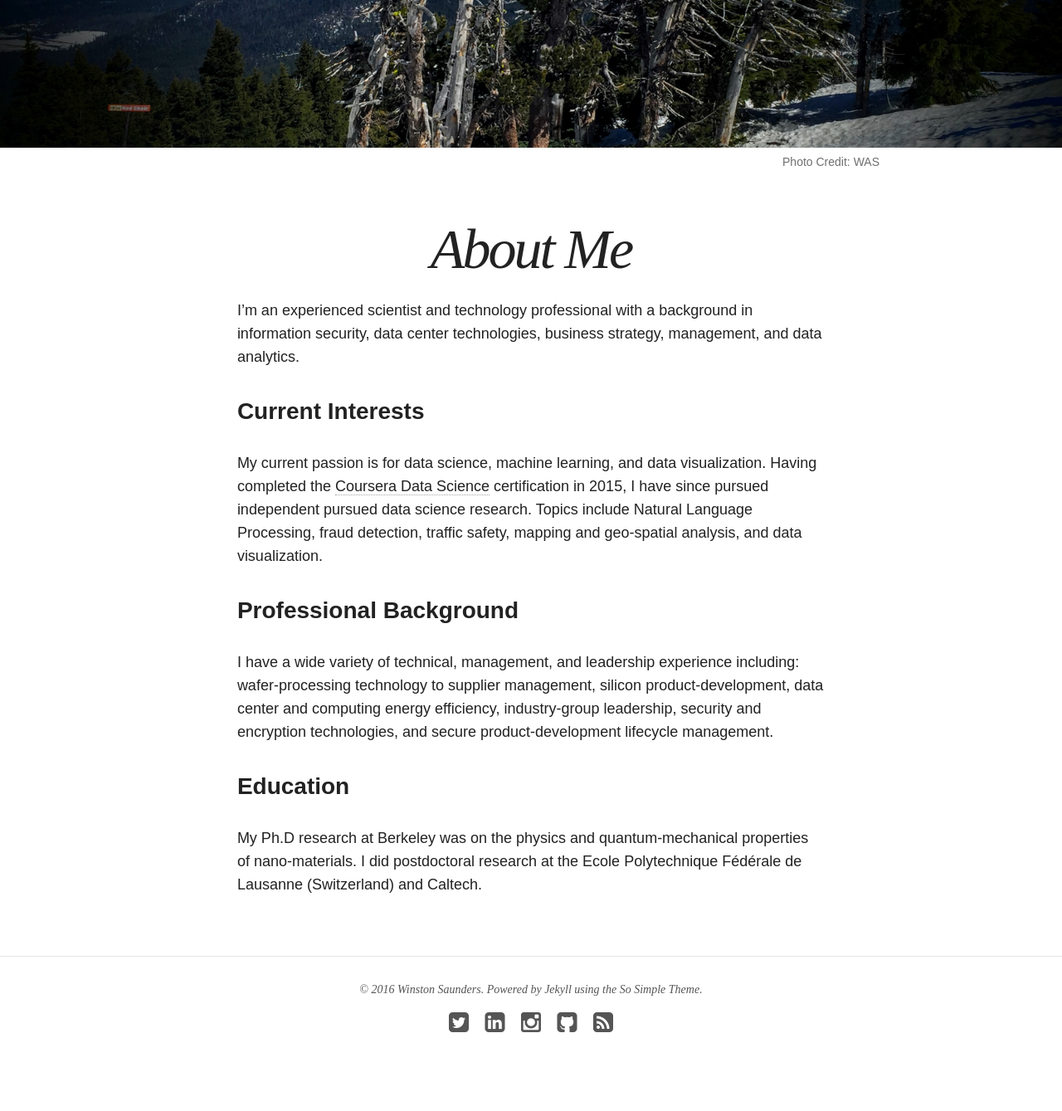
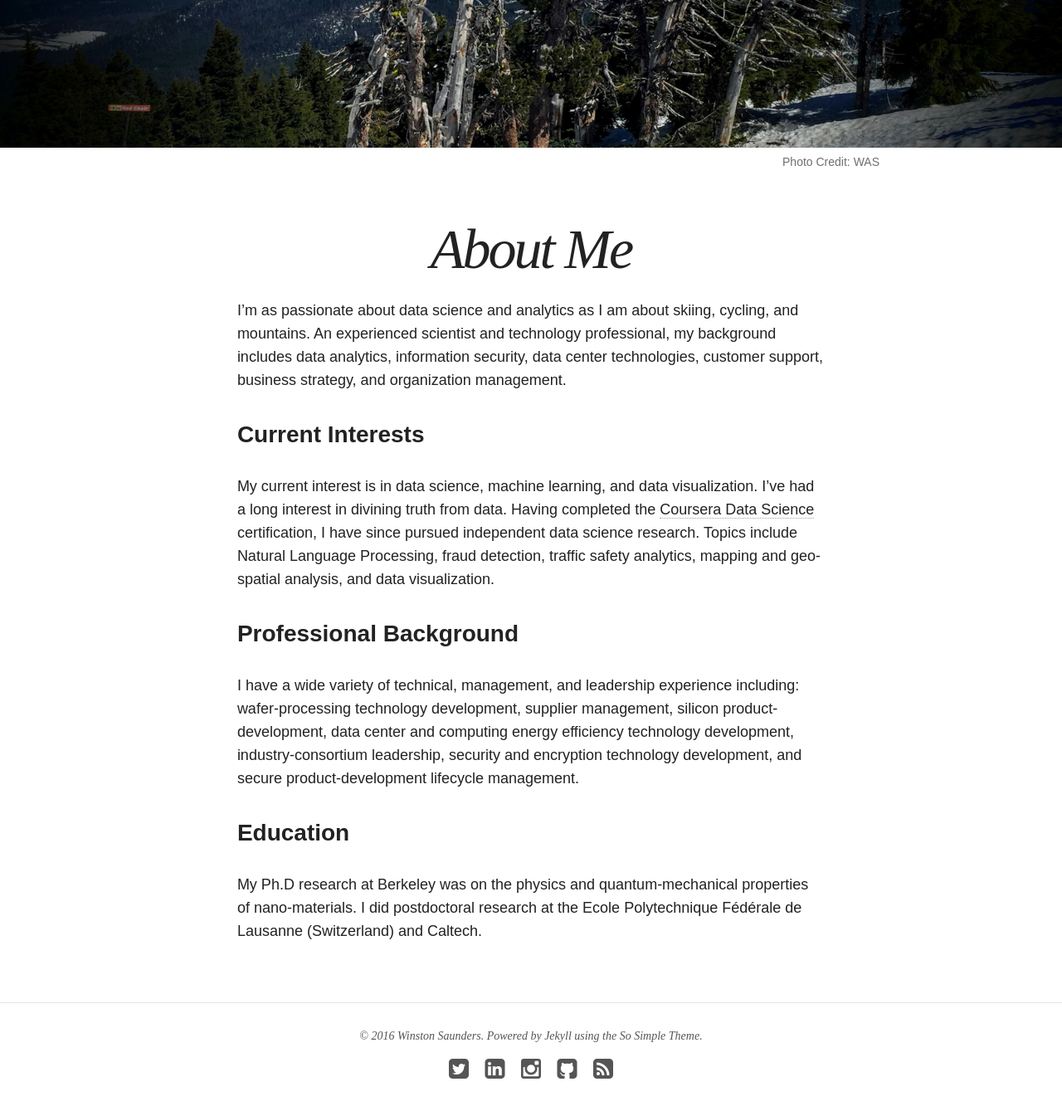
Before and after one commit to ww44ss/ww44ss.github.io, a Jekyll site: the page built from about/index.md, in a window 1280 px wide and 1400 px high, scrolled down 454 px. Shown: the top 1339 px of the window at 83% size. Built offline with Jekyll 4.4.1, drawn with Linux system fonts in a browser that asks for light colours; nearby versions of some CDN libraries.

Commit message:
updated "about"

```diff
--- a/about/index.md
+++ b/about/index.md
@@ -9,14 +9,14 @@ image:
 
 ---
 
-I’m an experienced scientist and technology professional with a background in information security, data center technologies, business strategy, management, and data analytics.
+I’m as passionate about data science and analytics as I am about skiing, cycling, and mountains. An experienced scientist and technology professional, my background includes data analytics, information security, data center technologies, customer support, business strategy, and organization management.
 
 ### Current Interests
-My current passion is for data science, machine learning, and data visualization. Having completed the [Coursera Data Science](https://www.coursera.org/specializations/jhu-data-science) certification in 2015, I have since pursued independent pursued data science research. Topics include Natural Language Processing, fraud detection, traffic safety, mapping and geo-spatial analysis, and data visualization.
+My current interest is in data science, machine learning, and data visualization. I’ve had a long interest in divining truth from data. Having completed the [Coursera Data Science](https://www.coursera.org/specializations/jhu-data-science) certification, I have since pursued independent data science research. Topics include Natural Language Processing, fraud detection, traffic safety analytics, mapping and geo-spatial analysis, and data visualization.
 
 
 ### Professional Background
-I have a wide variety of technical, management, and leadership experience including: wafer-processing technology to supplier management, silicon product-development, data center and computing energy efficiency, industry-group leadership, security and encryption technologies, and secure product-development lifecycle management.
+I have a wide variety of technical, management, and leadership experience including: wafer-processing technology development, supplier management, silicon product-development, data center and computing energy efficiency technology development, industry-consortium leadership, security and encryption technology development, and secure product-development lifecycle management.
 
 
 ### Education
```
